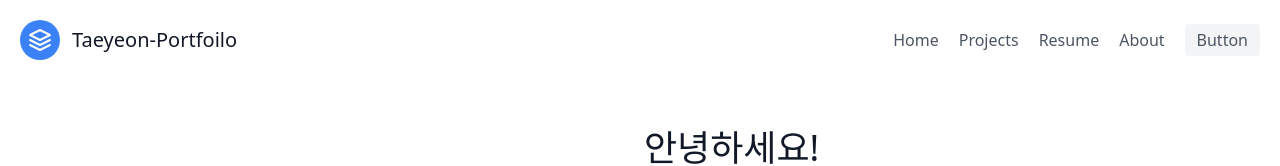
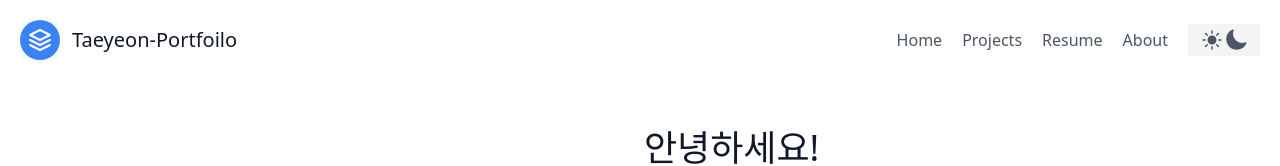
Before and after one commit to rhino-ty/Taeyeon_Portfoilo, a Next.js app: page / in a window 1280 px wide. Shown: the top 166 px of the page. Built offline with nearby package versions, Linux system fonts and the light colour scheme.

Commit message:
feat: Header 버튼 수정 및 DarkModeToggleButton 컴포넌트 생성
Header버튼 그대로 가져와
setTheme(theme === "dark" ? "light" : "dark")
해서 모드 바뀌어지게 변경

```diff
--- /dev/null
+++ b/src/components/DarkModeToggleButton.tsx
@@ -0,0 +1,37 @@
+import { useTheme } from "next-themes";
+
+export default function DarkModeToggleButton() {
+  const { theme, setTheme } = useTheme();
+
+  return (
+    <button
+      className="inline-flex items-center bg-gray-100 border-0 py-1 px-3 focus:outline-none hover:bg-gray-200 rounded text-base mt-4 md:mt-0"
+      type="button"
+      onClick={() => setTheme(theme === "dark" ? "light" : "dark")}
+    >
+      {/* 라이트모드 */}
+      <svg
+        xmlns="http://www.w3.org/2000/svg"
+        viewBox="0 0 24 24"
+        fill="currentColor"
+        className="w-6 h-6"
+      >
+        <path d="M12 2.25a.75.75 0 01.75.75v2.25a.75.75 0 01-1.5 0V3a.75.75 0 01.75-.75zM7.5 12a4.5 4.5 0 119 0 4.5 4.5 0 01-9 0zM18.894 6.166a.75.75 0 00-1.06-1.06l-1.591 1.59a.75.75 0 101.06 1.061l1.591-1.59zM21.75 12a.75.75 0 01-.75.75h-2.25a.75.75 0 010-1.5H21a.75.75 0 01.75.75zM17.834 18.894a.75.75 0 001.06-1.06l-1.59-1.591a.75.75 0 10-1.061 1.06l1.59 1.591zM12 18a.75.75 0 01.75.75V21a.75.75 0 01-1.5 0v-2.25A.75.75 0 0112 18zM7.758 17.303a.75.75 0 00-1.061-1.06l-1.591 1.59a.75.75 0 001.06 1.061l1.591-1.59zM6 12a.75.75 0 01-.75.75H3a.75.75 0 010-1.5h2.25A.75.75 0 016 12zM6.697 7.757a.75.75 0 001.06-1.06l-1.59-1.591a.75.75 0 00-1.061 1.06l1.59 1.591z" />
+      </svg>
+
+      {/* 다크모드 */}
+      <svg
+        xmlns="http://www.w3.org/2000/svg"
+        viewBox="0 0 24 24"
+        fill="currentColor"
+        className="w-6 h-6"
+      >
+        <path
+          fillRule="evenodd"
+          d="M9.528 1.718a.75.75 0 01.162.819A8.97 8.97 0 009 6a9 9 0 009 9 8.97 8.97 0 003.463-.69.75.75 0 01.981.98 10.503 10.503 0 01-9.694 6.46c-5.799 0-10.5-4.701-10.5-10.5 0-4.368 2.667-8.112 6.46-9.694a.75.75 0 01.818.162z"
+          clipRule="evenodd"
+        />
+      </svg>
+    </button>
+  );
+}
--- a/src/components/header.tsx
+++ b/src/components/header.tsx
@@ -1,4 +1,5 @@
 import Link from "next/link";
+import DarkModeToggleButton from "./DarkModeToggleButton";
 
 export default function Header() {
   return (
@@ -41,9 +42,7 @@
             About
           </Link>
         </nav>
-        <button className="inline-flex items-center bg-gray-100 border-0 py-1 px-3 focus:outline-none hover:bg-gray-200 rounded text-base mt-4 md:mt-0">
-          Button
-        </button>
+        <DarkModeToggleButton />
       </div>
     </header>
   );
```
